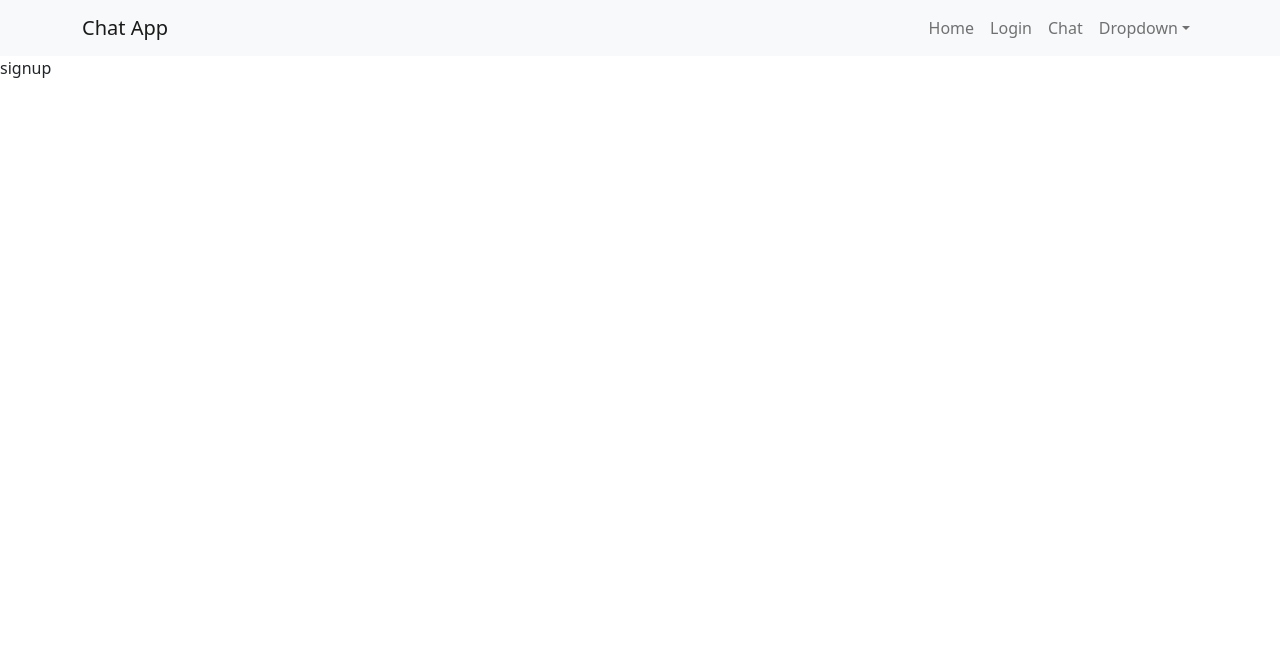
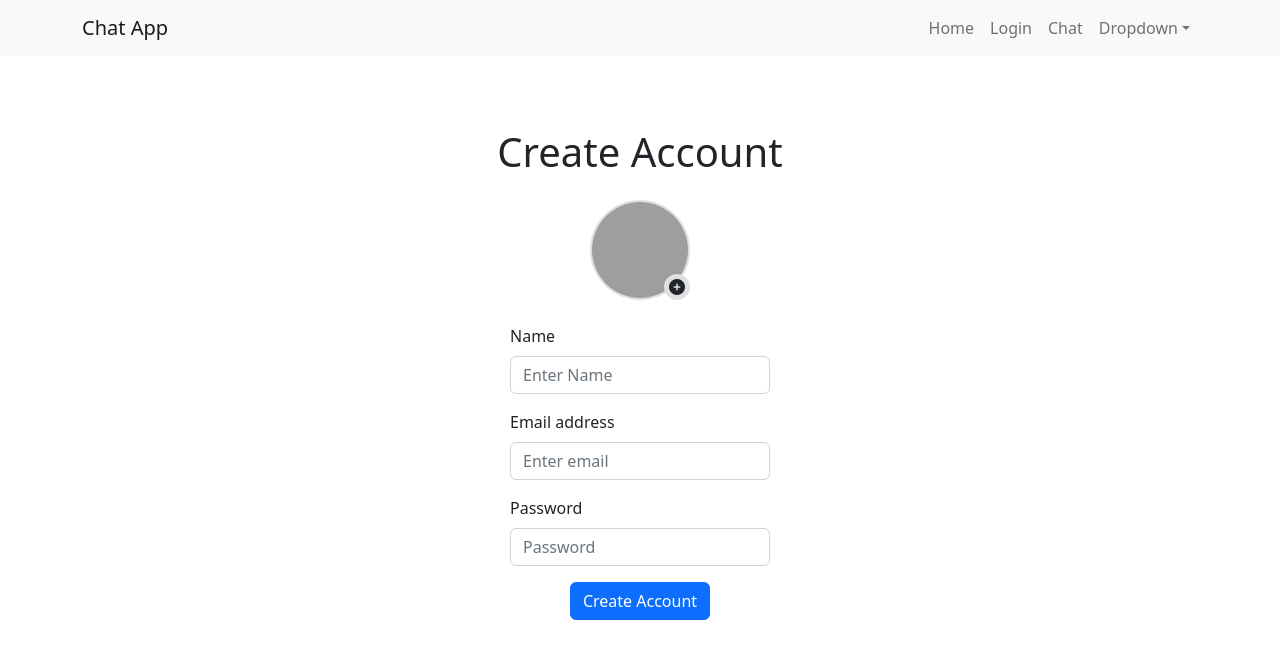
Before and after one commit to NabeelSohail-30/MERN-Chat-App, a React (Create React App) app in the folder mern-chatapp-frontend/: page /signup in a window 1280 px wide. Shown: the top 658 px of the page. Built offline with nearby package versions, Linux system fonts and the light colour scheme; grey boxes are pictures that could not be loaded.

Commit message:
reset project

```diff
--- a/mern-chatapp-frontend/package.json
+++ b/mern-chatapp-frontend/package.json
@@ -6,6 +6,7 @@
     "@testing-library/jest-dom": "^5.16.5",
     "@testing-library/react": "^13.4.0",
     "@testing-library/user-event": "^13.5.0",
+    "axios": "^1.2.6",
     "bootstrap": "^5.2.3",
     "react": "^18.2.0",
     "react-bootstrap": "^2.7.0",
--- a/mern-chatapp-frontend/src/components/navigation.jsx
+++ b/mern-chatapp-frontend/src/components/navigation.jsx
@@ -1,26 +1,26 @@
-import React from 'react'
-import { Navbar, Nav, NavDropdown, Container } from 'react-bootstrap'
-import { LinkContainer } from 'react-router-bootstrap'
+import React from "react";
+import { Navbar, Nav, NavDropdown, Container } from "react-bootstrap";
+import { LinkContainer } from "react-router-bootstrap";
 
-function navigation() {
+function Navigation() {
   return (
     <Navbar bg="light" expand="lg">
       <Container>
-                <LinkContainer to={'/home'}>
+        <LinkContainer to={"/home"}>
           <Navbar.Brand>Chat App</Navbar.Brand>
         </LinkContainer>
         <Navbar.Toggle aria-controls="basic-navbar-nav" />
         <Navbar.Collapse id="basic-navbar-nav">
           <Nav className="ms-auto">
-                        <LinkContainer to={'/'}>
+            <LinkContainer to={"/"}>
               <Nav.Link>Home</Nav.Link>
             </LinkContainer>
 
-                        <LinkContainer to={'/login'}>
+            <LinkContainer to={"/login"}>
               <Nav.Link>Login</Nav.Link>
             </LinkContainer>
 
-                        <LinkContainer to={'/chat'}>
+            <LinkContainer to={"/chat"}>
               <Nav.Link>Chat</Nav.Link>
             </LinkContainer>
 
@@ -39,7 +39,7 @@ function navigation() {
         </Navbar.Collapse>
       </Container>
     </Navbar>
-    )
+  );
 }
 
-export default navigation
+export default Navigation;
--- a/mern-chatapp-frontend/src/pages/chat.jsx
+++ b/mern-chatapp-frontend/src/pages/chat.jsx
@@ -1,9 +1,7 @@
-import React from 'react'
+import React from "react";
 
-function chat() {
-    return (
-        <div>chat</div>
-    )
+function Chat() {
+  return <div>chat</div>;
 }
 
-export default chat
+export default Chat;
--- a/mern-chatapp-frontend/src/pages/home.jsx
+++ b/mern-chatapp-frontend/src/pages/home.jsx
@@ -2,7 +2,7 @@ import React from "react";
 import { Container, Row, Col, Button, Card } from "react-bootstrap";
 import { LinkContainer } from "react-router-bootstrap";
 
-function home() {
+function Home() {
   return (
     <Container>
       <Row className="justify-content-md-center">
@@ -104,4 +104,4 @@ function home() {
   );
 }
 
-export default home;
+export default Home;
--- a/mern-chatapp-frontend/src/pages/login.jsx
+++ b/mern-chatapp-frontend/src/pages/login.jsx
@@ -1,7 +1,8 @@
 import React from "react";
 import { Button, Container, Row, Col, Form } from "react-bootstrap";
+import { Link } from "react-router-dom";
 
-function login() {
+function Login() {
   return (
     <Container className="w-50 p-5 pt-2 mt-5">
       <Row className="mt-3">
@@ -24,8 +25,14 @@ function login() {
 
             <Form.Group className="d-flex justify-content-center">
               <Button variant="primary" type="submit">
-                Submit
+                Login
               </Button>
+            </Form.Group>
+
+            <Form.Group className="mt-3 d-flex justify-content-center">
+              <div>
+                <Link to={"/signup"}> Create Your Account</Link>
+              </div>
             </Form.Group>
           </Form>
         </Col>
@@ -34,4 +41,4 @@ function login() {
   );
 }
 
-export default login;
+export default Login;
--- /dev/null
+++ b/mern-chatapp-frontend/src/pages/signup.css
@@ -0,0 +1,30 @@
+.signup-profile-pic-container {
+    margin-bottom: 0 auto;
+    width: 100px;
+    height: 100px;
+    position: relative;
+}
+
+.signup-profile-pic {
+    width: 100px;
+    height: 100px;
+    object-fit: cover;
+    border: 2px solid #e0e0e0;
+    border-radius: 50%;
+    background-color: #e0e0e0;
+    cursor: pointer;
+}
+
+.signup-profile-pic:hover {
+    border: 2px solid #bdbdbd;
+}
+
+.add-picture-icon {
+    position: absolute;
+    bottom: 0;
+    right: 0;
+    background-color: #e0e0e0;
+    border-radius: 50%;
+    padding: 5px;
+    cursor: pointer;
+}
--- a/mern-chatapp-frontend/src/pages/signup.jsx
+++ b/mern-chatapp-frontend/src/pages/signup.jsx
@@ -1,9 +1,126 @@
-import React from 'react'
+import React, { useState } from "react";
+import "./signup.css";
+import { Button, Container, Row, Col, Form } from "react-bootstrap";
+import axios from "axios";
 
-function signup() {
-    return (
-        <div>signup</div>
-    )
+function Signup() {
+  const [email, setEmail] = useState("");
+  const [password, setPassword] = useState("");
+  const [name, setName] = useState("");
+  const [image, setImage] = useState(null);
+  const [uploadingImg, setUploadingImg] = useState(null);
+  const [imagePreview, setImagePreview] = useState(null);
+
+  async function uploadImage() {
+    setUploadingImg(true);
+    const formData = new FormData();
+    formData.append("file", image);
+    formData.append("upload_preset", "t6thko0g");
+    await axios
+      .post(`https://api.cloudinary.com/v1_1/drfwbdaai/image/upload`, formData)
+      .then((response) => {
+        setUploadingImg(false);
+        return response.data.secure_url;
+      })
+      .catch((error) => {
+        console.log(error.message);
+        setUploadingImg(false);
+      });
+  }
+
+  async function handleSignup(e) {
+    e.preventDefault();
+    console.log("Signup");
+    if (!image) return alert("please upload your profile pic");
+    const url = await uploadImage();
+    console.log(url);
+  }
+
+  function ValidateImg(e) {
+    const file = e.target.files[0];
+    if (file.size >= 1048576) {
+      return alert("File size is too big!");
+    } else {
+      setImage(file);
+      setImagePreview(URL.createObjectURL(file));
+    }
+  }
+
+  return (
+    <Container className="w-50 p-5 pt-2 mt-5">
+      <Row className="mt-3">
+        <Col>
+          <h1 className="text-center">Create Account</h1>
+        </Col>
+      </Row>
+      <Row>
+        <Col className="d-flex justify-content-center m-3">
+          <div className="signup-profile-pic-container">
+            <img
+              src={
+                imagePreview ||
+                "https://cdn3.vectorstock.com/i/1000x1000/38/17/chat-bot-icon-outline-robot-sign-in-blue-circle-vector-18943817.jpg"
+              }
+              alt=""
+              className="signup-profile-pic"
+              id="signup-profile-pic"
+            />
+            <label htmlFor="image-upload" className="img-upload-lbl">
+              <i className="fas fa-plus-circle add-picture-icon"></i>
+            </label>
+            <input
+              id="image-upload"
+              type="file"
+              hidden
+              accept="image/png, image/jpeg"
+              onChange={ValidateImg}
+            />
+          </div>
+        </Col>
+      </Row>
+      <Row className="d-flex justify-content-center mt-2">
+        <Col md={6}>
+          <Form onSubmit={handleSignup}>
+            <Form.Group className="mb-3" controlId="formBasicName">
+              <Form.Label>Name</Form.Label>
+              <Form.Control
+                type="email"
+                placeholder="Enter Name"
+                onChange={(e) => setName(e.target.value)}
+                value={name}
+              />
+            </Form.Group>
+
+            <Form.Group className="mb-3" controlId="formBasicEmail">
+              <Form.Label>Email address</Form.Label>
+              <Form.Control
+                type="email"
+                placeholder="Enter email"
+                onChange={(e) => setEmail(e.target.value)}
+                value={email}
+              />
+            </Form.Group>
+
+            <Form.Group className="mb-3" controlId="formBasicPassword">
+              <Form.Label>Password</Form.Label>
+              <Form.Control
+                type="password"
+                placeholder="Password"
+                onChange={(e) => setPassword(e.target.value)}
+                value={password}
+              />
+            </Form.Group>
+
+            <Form.Group className="d-flex justify-content-center">
+              <Button variant="primary" type="submit">
+                Create Account
+              </Button>
+            </Form.Group>
+          </Form>
+        </Col>
+      </Row>
+    </Container>
+  );
 }
 
-export default signup
+export default Signup;
```
Also changed, not shown: 1 other file (tests, documents, lock files or other folders). Lines whose indentation alone changed are shown as unchanged.
